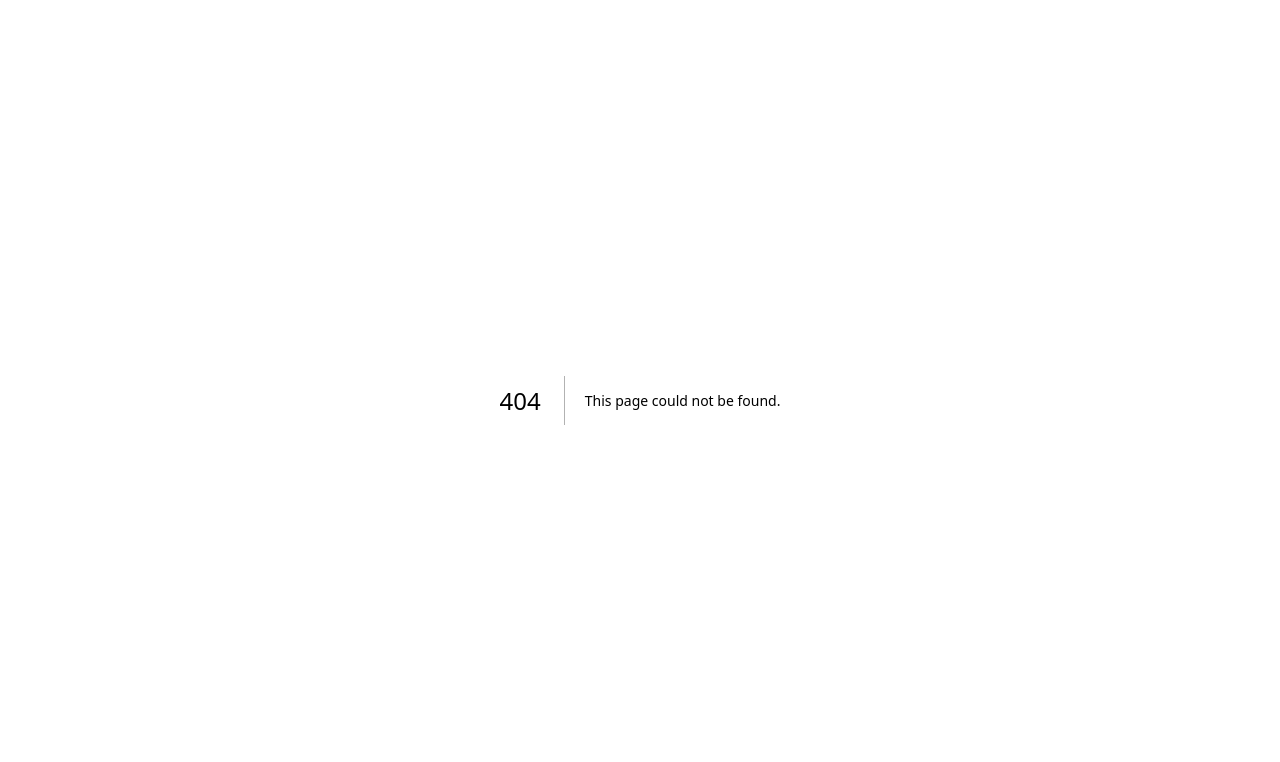
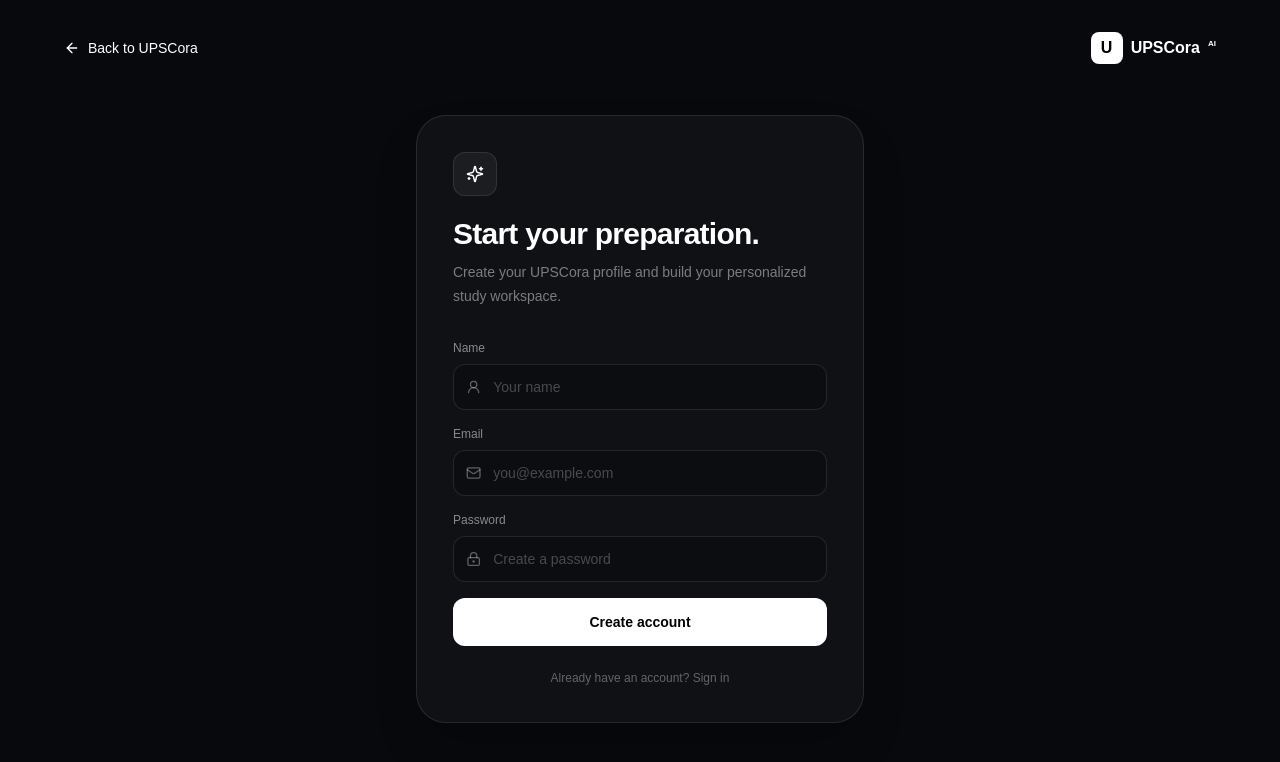
Before and after one commit to yourquirey-gif/upscora-ai, a Next.js app: page /signup in a window 1280 px wide. Before the commit this address had no page. Shown: the top 762 px of the page. Built offline with nearby package versions, Linux system fonts and the light colour scheme.

Commit message:
feat: add auth dashboard and deployment config

```diff
--- /dev/null
+++ b/app/signup/page.tsx
@@ -0,0 +1,17 @@
+"use client";
+import Link from "next/link";
+import { ArrowLeft, LockKeyhole, Mail, Sparkles, UserRound } from "lucide-react";
+import { FormEvent, useState } from "react";
+
+export default function SignupPage(){
+ const [loading,setLoading]=useState(false);
+ function submit(e:FormEvent){e.preventDefault();setLoading(true);setTimeout(()=>setLoading(false),700);}
+ return <main className="min-h-screen bg-[#07090d] px-6 py-8 text-white">
+  <div className="mx-auto flex max-w-6xl justify-between"><Link href="/" className="flex items-center gap-2 text-sm text-white/55 hover:text-white"><ArrowLeft size={16}/> Back to UPSCora</Link><div className="flex items-center gap-2 font-semibold"><span className="grid h-8 w-8 place-items-center rounded-lg bg-white text-black">U</span>UPSCora<sup className="text-[8px]">AI</sup></div></div>
+  <div className="mx-auto grid min-h-[calc(100vh-90px)] place-items-center py-12"><div className="w-full max-w-md rounded-[30px] border border-white/10 bg-white/[0.035] p-7 shadow-2xl shadow-black/30 sm:p-9">
+   <div className="mb-8"><div className="mb-5 flex h-11 w-11 items-center justify-center rounded-xl border border-white/10 bg-white/5"><Sparkles size={18}/></div><h1 className="text-3xl font-semibold tracking-tight">Start your preparation.</h1><p className="mt-2 text-sm leading-6 text-white/45">Create your UPSCora profile and build your personalized study workspace.</p></div>
+   <form onSubmit={submit} className="space-y-4"><label className="block"><span className="mb-2 block text-xs text-white/50">Name</span><div className="flex items-center rounded-xl border border-white/10 bg-black/20 px-3"><UserRound size={16} className="text-white/35"/><input required placeholder="Your name" className="w-full bg-transparent px-3 py-3 text-sm outline-none placeholder:text-white/25"/></div></label><label className="block"><span className="mb-2 block text-xs text-white/50">Email</span><div className="flex items-center rounded-xl border border-white/10 bg-black/20 px-3"><Mail size={16} className="text-white/35"/><input required type="email" placeholder="you@example.com" className="w-full bg-transparent px-3 py-3 text-sm outline-none placeholder:text-white/25"/></div></label><label className="block"><span className="mb-2 block text-xs text-white/50">Password</span><div className="flex items-center rounded-xl border border-white/10 bg-black/20 px-3"><LockKeyhole size={16} className="text-white/35"/><input required type="password" placeholder="Create a password" className="w-full bg-transparent px-3 py-3 text-sm outline-none placeholder:text-white/25"/></div></label><button className="w-full rounded-xl bg-white py-3.5 text-sm font-semibold text-black">{loading?"Creating…":"Create account"}</button></form>
+   <p className="mt-6 text-center text-xs text-white/35">Already have an account? <Link href="/login" className="text-white hover:underline">Sign in</Link></p>
+  </div></div>
+ </main>
+}
```
